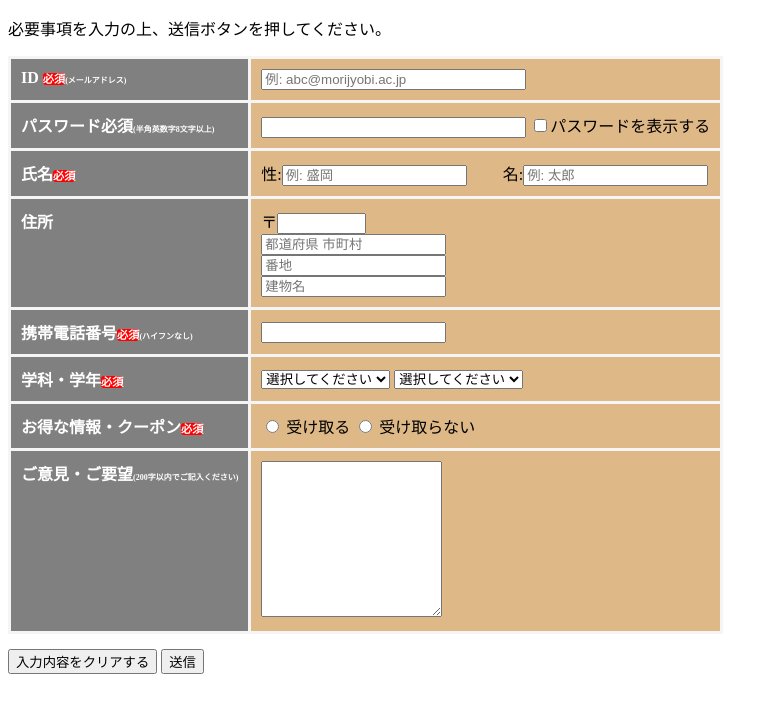
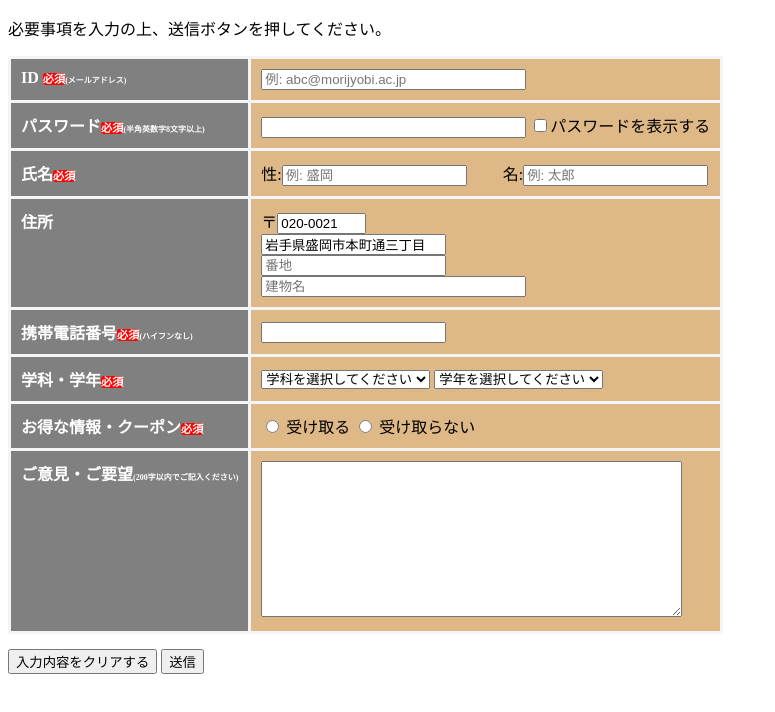
Before and after one commit to tknsikeiz/WebDesign-Task, a plain HTML site: page form/register.html in a window 1280 px wide. Shown: the whole page, without its empty margins (0-775 px from the left). Drawn offline with Linux system fonts and the light colour scheme.

Commit message:
from課題再提出[C

```diff
--- a/form/register.html
+++ b/form/register.html
@@ -14,12 +14,12 @@
         <table>
             <tr>
                 <th>ID <span class="red">必須</span><span class="smoal">(メールアドレス)</span></th>
-                <td><input type="email" name="email" size="30" placeholder="例: abc@morijyobi.ac.jp" required><br></td>
+                <td class="p"><input type="email" name="email" size="30" placeholder="例: abc@morijyobi.ac.jp" required><br></td>
             </tr>
             <tr>
-                <th>パスワード<span>必須</span><span class="smoal">(半角英数字8文字以上)</span></th>
+                <th>パスワード<span class="red">必須</span><span class="smoal">(半角英数字8文字以上)</span></th>
                 <td><label><input type="password" name="password" size="30" minlength="8" required></label>
-                <label><input type="checkbox" name="password">パスワードを表示する</label></td>
+                <label><input type="checkbox" name="password_1">パスワードを表示する</label></td>
             </tr>
             <tr>
                 <th>氏名<span class="red">必須</span></th>
@@ -28,10 +28,10 @@
             </tr>
             <tr>
                 <th>住所</th>
-                <td>〒<input type="text" name="address" size="8"><br>
-                <input type="text" name="address" placeholder="都道府県 市町村"><br>
-                <input type="text" name="address" placeholder="番地"><br>
-                <input type="text" name="address" placeholder="建物名"></td>
+                <td>〒<input type="text" name="address" value="020-0021" size="8" readonly><br>
+                <input type="text" name="address1" value="岩手県盛岡市本町通三丁目" readonly><br>
+                <input type="text" name="address2" placeholder="番地"><br>
+                <input type="text" name="address3" placeholder="建物名" size="30"></td>
             </tr>
             <tr>
                 <th>携帯電話番号<span class="red">必須</span><span class="smoal">(ハイフンなし)</span></th>
@@ -41,13 +41,13 @@
                 <th>学科・学年<span class="red">必須</span></th>
                 <td>
                 <select name="ctype" required>
-                    学科:<option value="">選択してください</option>
+                    学科:<option value="">学科を選択してください</option>
                     <option value="s">システム学科</option>
                     <option value="d">デザイン学科</option>
                     <option value="b">ビジネス学科</option>
                 </select>
                 <select name="gread" required>
-                    学年:<option value="">選択してください</option>
+                    学年:<option value="">学年を選択してください</option>
                     <option value="1">1年</option>
                     <option value="2">2年</option>
                     <option value="3">3年</option>
@@ -62,7 +62,7 @@
             </tr>
             <tr>
                 <th>ご意見・ご要望<span class="smoal">(200字以内でご記入ください)</span></th>
-                <td><textarea name="multiple" clas="50" rows="10" maxlength="200"></textarea></td>
+                <td><textarea name="multiple" cols="50" rows="10" maxlength="200"></textarea></td>
             </tr>
         </table>
         <button type="reset">入力内容をクリアする</button>
```
Also changed, not shown: form/register-style.css (line endings or trailing spaces).
